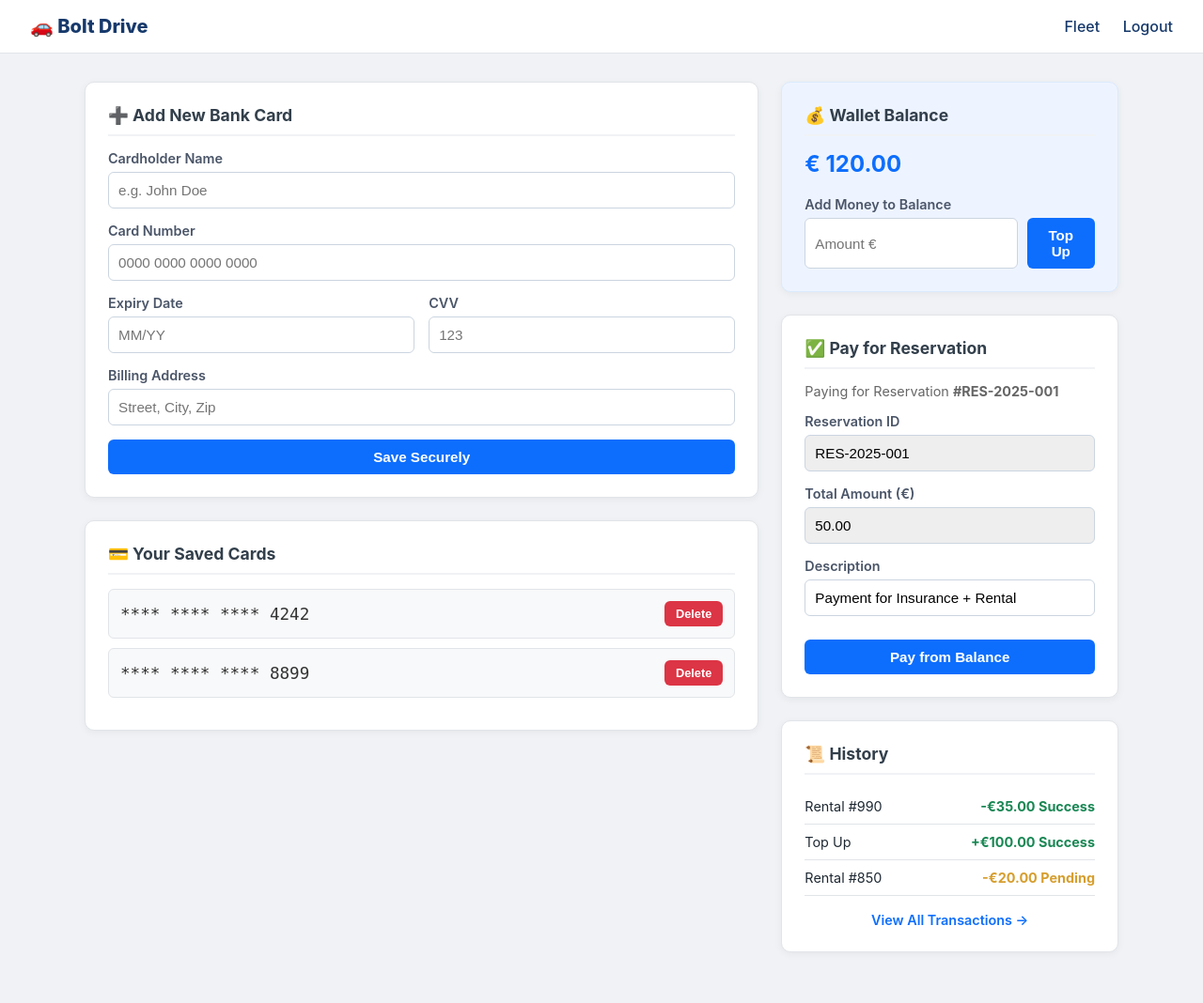
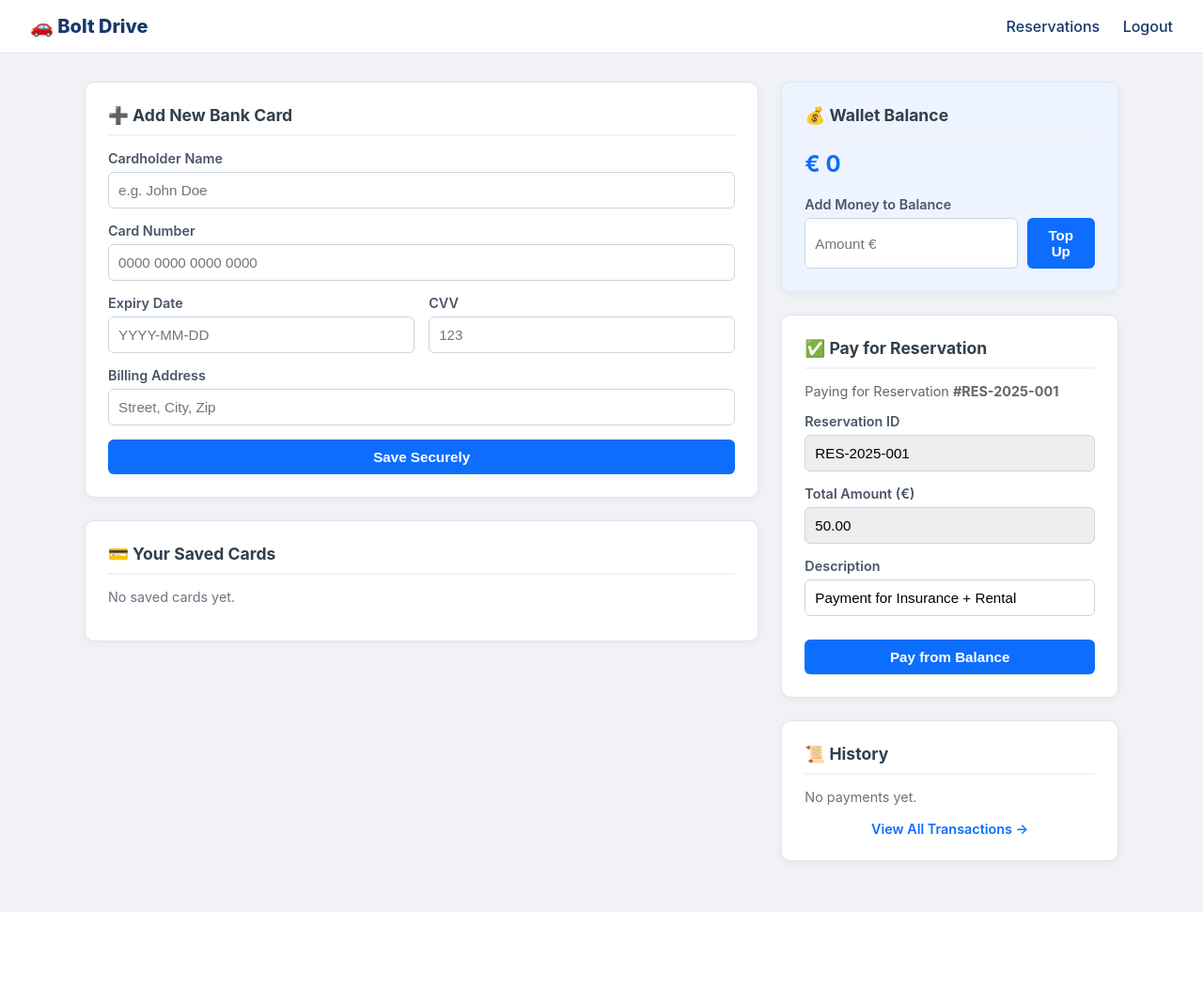
Before and after one commit to Strexas/ISLAB, a Flask app: page /payment/ in a window 1280 px wide. Shown: the whole page at 94% size. After the commit the page ends 971 px from the top, so only its background shows below. Run offline with Flask 3, Linux system fonts and the light colour scheme; some libraries are stand-ins or nearby versions.

Commit message:
Refactor payment form actions and card display
Updated payment.html to use Flask's url_for for form actions and improved card display logic.

```diff
--- a/templates/payment.html
+++ b/templates/payment.html
@@ -20,8 +20,6 @@
       background: var(--bg);
       color: var(--text);
     }
-
-    /* Top Navigation */
     .topbar {
       background: #fff;
       border-bottom: 1px solid var(--border);
@@ -33,17 +31,14 @@
     .brand { font-size: 1.25rem; font-weight: 800; color: #16396b; text-decoration: none; }
     .nav-links a { margin-left: 20px; text-decoration: none; color: #16396b; font-weight: 500; }
 
-    /* Layout Grid */
     .main-grid {
       display: grid;
-      grid-template-columns: 2fr 1fr; /* Main content vs Sidebar */
+      grid-template-columns: 2fr 1fr;
       gap: 24px;
       max-width: 1100px;
       margin: 30px auto;
       padding: 0 20px;
     }
-
-    /* Section Styling */
     .card-section {
       background: var(--card-bg);
       border-radius: 10px;
@@ -55,7 +50,6 @@
     h2 { margin-top: 0; font-size: 1.5rem; color: #16396b; }
     h3 { margin-top: 0; font-size: 1.1rem; color: #323f4b; border-bottom: 2px solid var(--bg); padding-bottom: 10px; margin-bottom: 15px;}
 
-    /* Forms */
     label { display: block; font-weight: 600; margin-bottom: 6px; font-size: 0.9rem; color: #4a5568; }
     input {
       width: 100%;
@@ -68,7 +62,6 @@
     }
     input:focus { border-color: var(--primary); outline: none; }
 
-    /* Buttons */
     .btn {
       padding: 10px 18px;
       border-radius: 6px;
@@ -82,7 +75,6 @@
     .btn-danger { background: var(--danger); color: white; padding: 6px 12px; font-size: 0.8rem;}
     .btn:hover { opacity: 0.9; }
 
-    /* Existing Cards List */
     .saved-card {
       display: flex;
       justify-content: space-between;
@@ -95,7 +87,6 @@
     }
     .card-info { font-family: monospace; font-size: 1.1rem; color: #333; }
 
-    /* History Table */
     .history-item {
       display: flex;
       justify-content: space-between;
@@ -106,7 +97,6 @@
     .status-success { color: var(--success); font-weight: bold; }
     .status-pending { color: #d69e2e; font-weight: bold; }
 
-    /* Responsive */
     @media (max-width: 768px) {
       .main-grid { grid-template-columns: 1fr; }
     }
@@ -115,10 +105,10 @@
 <body>
 
   <div class="topbar">
-    <a href="index.html" class="brand">🚗 Bolt Drive</a>
+    <a href="/" class="brand">🚗 Bolt Drive</a>
     <div class="nav-links">
-      <a href="fleetlist.html">Fleet</a>
-      <a href="login.html">Logout</a>
+      <a href="/reservations">Reservations</a>
+      <a href="/login">Logout</a>
     </div>
   </div>
 
@@ -126,9 +116,10 @@
 
     <div class="column-left">
 
+      <!-- Add Card -->
       <div class="card-section">
         <h3>➕ Add New Bank Card</h3>
-        <form action="/payment/add_bank_card" method="post">
+        <form action="{{ url_for('payment.add_bank_card') }}" method="post">
           <input type="hidden" name="user_id" value="1">
 
           <label>Cardholder Name</label>
@@ -140,7 +131,7 @@
           <div style="display: flex; gap: 15px;">
             <div style="flex: 1;">
               <label>Expiry Date</label>
-              <input type="text" name="expire_date" placeholder="MM/YY" required>
+              <input type="text" name="expire_date" placeholder="YYYY-MM-DD" required>
             </div>
             <div style="flex: 1;">
               <label>CVV</label>
@@ -155,46 +146,52 @@
         </form>
       </div>
 
+      <!-- Saved cards -->
       <div class="card-section">
         <h3>💳 Your Saved Cards</h3>
 
+        {% if cards %}
+          {% for card in cards %}
             <div class="saved-card">
-          <div class="card-info">**** **** **** 4242</div>
-          <form action="/payment/delete_bank_card/101" method="post" style="margin:0;">
+              <div class="card-info">
+                **** **** **** {{ card.cardnumber[-4:] }}
+              </div>
+              <form action="{{ url_for('payment.delete_bank_card', card_id=card.cardid) }}" method="post" style="margin:0;">
                 <button type="submit" class="btn btn-danger">Delete</button>
               </form>
             </div>
-
-        <div class="saved-card">
-          <div class="card-info">**** **** **** 8899</div>
-          <form action="/payment/delete_bank_card/102" method="post" style="margin:0;">
-            <button type="submit" class="btn btn-danger">Delete</button>
-          </form>
-        </div>
+          {% endfor %}
+        {% else %}
+          <p style="font-size:0.9rem; color:#6b7280;">No saved cards yet.</p>
+        {% endif %}
       </div>
     </div>
 
     <div class="column-right">
 
+      <!-- Wallet -->
       <div class="card-section" style="background-color: #eef4ff; border-color: #dbeafe;">
         <h3>💰 Wallet Balance</h3>
-        <h2 style="color:var(--primary); margin-bottom: 20px;">€ 120.00</h2>
+        <h2 style="color:var(--primary); margin-bottom: 20px;">
+          € {{ (wallet_balance or 0) | round(2) }}
+        </h2>
 
         <label>Add Money to Balance</label>
-        <form action="/payment/add_money" method="post" style="display: flex; gap: 10px;">
+        <form action="{{ url_for('payment.add_money') }}" method="post" style="display: flex; gap: 10px;">
           <input type="hidden" name="user_id" value="1">
-          <input type="number" name="amount" placeholder="Amount €" min="5" required style="margin-bottom:0;">
+          <input type="number" name="amount" placeholder="Amount €" min="5" step="0.01" required style="margin-bottom:0;">
           <button type="submit" class="btn btn-primary" style="width: auto;">Top Up</button>
         </form>
       </div>
 
+      <!-- Pay reservation -->
       <div class="card-section">
         <h3>✅ Pay for Reservation</h3>
         <p style="font-size: 0.9rem; color: #666; margin-bottom: 15px;">
           Paying for Reservation <strong>#RES-2025-001</strong>
         </p>
 
-        <form action="/payment/pay_from_balance" method="post">
+        <form action="{{ url_for('payment.pay_from_balance') }}" method="post">
           <input type="hidden" name="user_id" value="1">
 
           <label>Reservation ID</label>
@@ -210,24 +207,28 @@
         </form>
       </div>
 
+      <!-- History -->
       <div class="card-section">
         <h3>📜 History</h3>
 
+        {% if payments %}
+          {% for p in payments[:3] %}
             <div class="history-item">
-          <span>Rental #990</span>
-          <span class="status-success">-€35.00 Success</span>
+              <span>{{ p.date.strftime("%Y-%m-%d") }} – {{ p.description or "Payment" }}</span>
+              <span class="{% if p.status.value == 'Success' %}status-success{% else %}status-pending{% endif %}">
+                €{{ p.amount }} {{ p.status.value }}
+              </span>
             </div>
-        <div class="history-item">
-          <span>Top Up</span>
-          <span class="status-success">+€100.00 Success</span>
-        </div>
-        <div class="history-item">
-          <span>Rental #850</span>
-          <span class="status-pending">-€20.00 Pending</span>
-        </div>
+          {% endfor %}
+        {% else %}
+          <p style="font-size:0.9rem; color:#6b7280;">No payments yet.</p>
+        {% endif %}
 
         <div style="margin-top: 15px; text-align: center;">
-            <a href="/payment/history/1" style="color: var(--primary); text-decoration: none; font-weight: 600; font-size: 0.9rem;">View All Transactions →</a>
+          <a href="{{ url_for('payment.payment_history', user_id=1) }}"
+             style="color: var(--primary); text-decoration: none; font-weight: 600; font-size: 0.9rem;">
+            View All Transactions →
+          </a>
         </div>
       </div>
 
```
Lines whose indentation alone changed are shown as unchanged.
